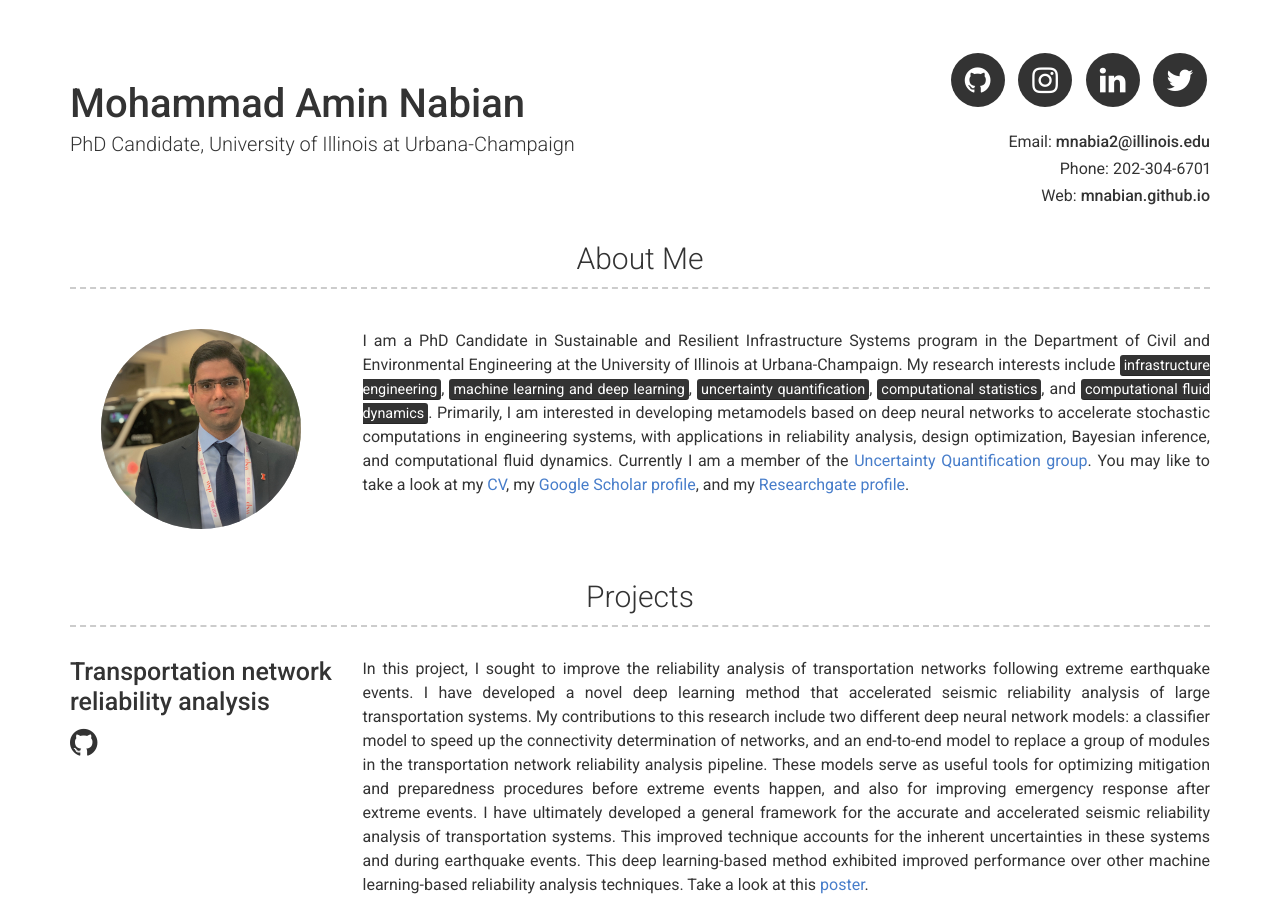
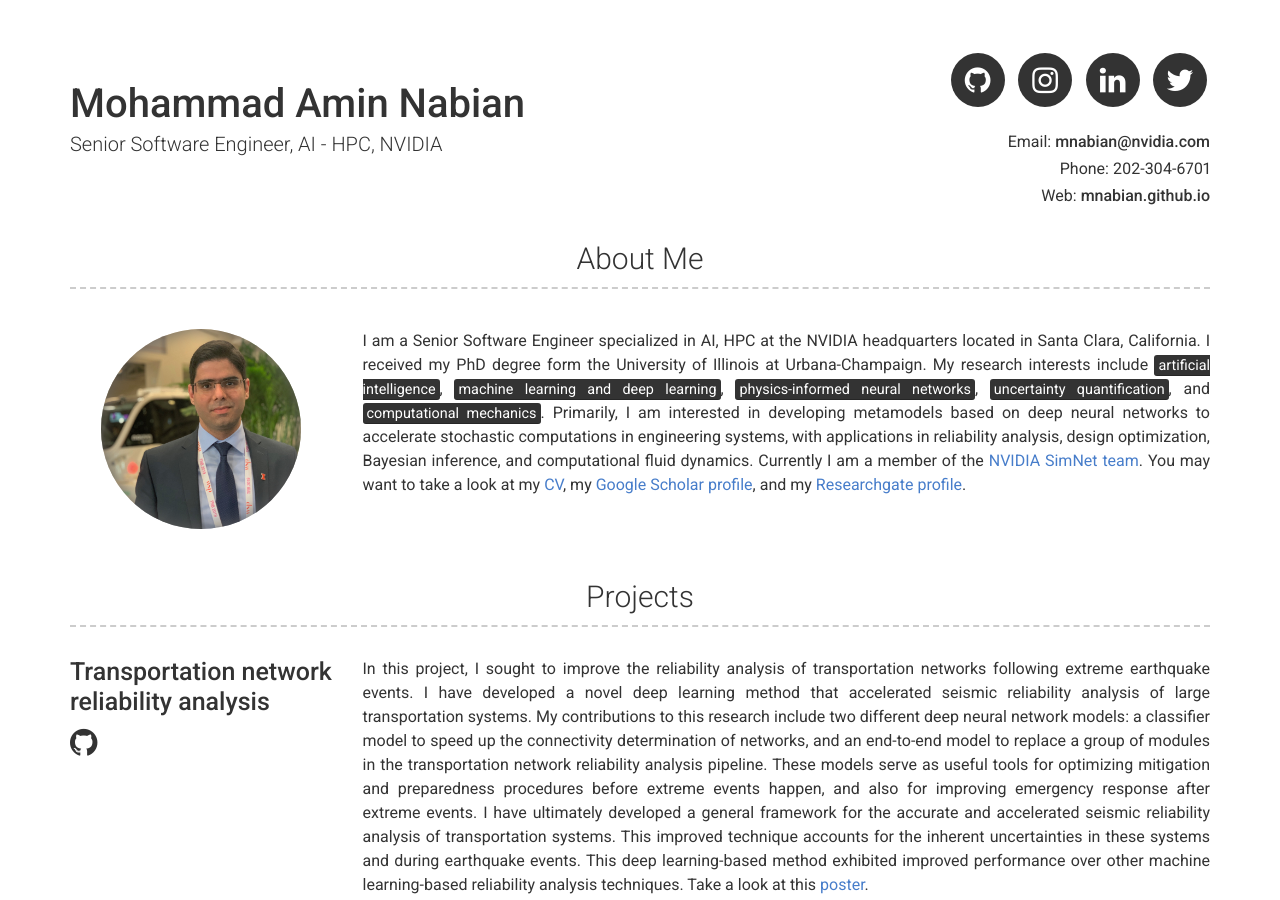
Before and after one commit to mnabian/mnabian.github.io, a Jekyll site: the page built from index.md, in a window 1280 px wide and 900 px high. Built offline with Jekyll 4.4.1, drawn with Linux system fonts in a browser that asks for light colours; some of the changed text lies outside the part shown.

Commit message:
update affiliation

```diff
--- a/_config.yml
+++ b/_config.yml
@@ -4,15 +4,15 @@
 
 # Personal info
 name: Mohammad Amin Nabian
-title: PhD Candidate, University of Illinois at Urbana-Champaign
-email: mnabia2@illinois.edu
+title: Senior Software Engineer, AI - HPC, NVIDIA
+email: mnabian@nvidia.com
 phone: 202-304-6701
 website: mnabian.github.io
 
 # Social links
 twitter_username: jekyllrb
 github_username:  mnabian
-instagram_username: mohnabian
+instagram_username: m.a.nabian
 linkedin_username: mohammad-amin-nabian-9b0b9352
 
 
@@ -20,7 +20,7 @@
 # about_title: About Me (Use this to override about section title)
 about_profile_image: profile.jpg
 about_content: | # this will include new lines to allow paragraphs
-  I am a PhD Candidate in Sustainable and Resilient Infrastructure Systems program in the Department of Civil and Environmental Engineering at the University of Illinois at Urbana-Champaign. My research interests include <mark>infrastructure engineering</mark>, <mark>machine learning and deep learning</mark>, <mark>uncertainty quantification</mark>, <mark>computational statistics</mark>, and <mark>computational fluid dynamics</mark>. Primarily, I am interested in developing metamodels based on deep neural networks to accelerate stochastic computations in engineering systems, with applications in reliability analysis, design optimization, Bayesian inference, and computational fluid dynamics. Currently I am a member of the [Uncertainty Quantification group](http://publish.illinois.edu/meidani/). You may like to take a look at my [CV](https://www.dropbox.com/s/xlmhhi56tzgn809/CV.pdf?dl=0), my [Google Scholar profile](https://scholar.google.com/citations?user=NVXDhJAAAAAJ&hl=en), and my [Researchgate profile](https://www.researchgate.net/profile/Mohammad_Amin_Nabian).
+  I am a Senior Software Engineer specialized in AI, HPC at the NVIDIA headquarters located in Santa Clara, California. I received my PhD degree form the University of Illinois at Urbana-Champaign. My research interests include <mark>artificial intelligence</mark>, <mark>machine learning and deep learning</mark>, <mark>physics-informed neural networks</mark>, <mark>uncertainty quantification</mark>, and <mark>computational mechanics</mark>. Primarily, I am interested in developing metamodels based on deep neural networks to accelerate stochastic computations in engineering systems, with applications in reliability analysis, design optimization, Bayesian inference, and computational fluid dynamics. Currently I am a member of the [NVIDIA SimNet team](http://developer.nvidia.com/simnet). You may want to take a look at my [CV](https://www.dropbox.com/s/xlmhhi56tzgn809/CV.pdf?dl=0), my [Google Scholar profile](https://scholar.google.com/citations?user=NVXDhJAAAAAJ&hl=en), and my [Researchgate profile](https://www.researchgate.net/profile/Mohammad_Amin_Nabian).
 
 # Projects Section
 # projects_title: Projects #(Use this to override about projects section title)
```
Also changed, not shown: 2 other files.
